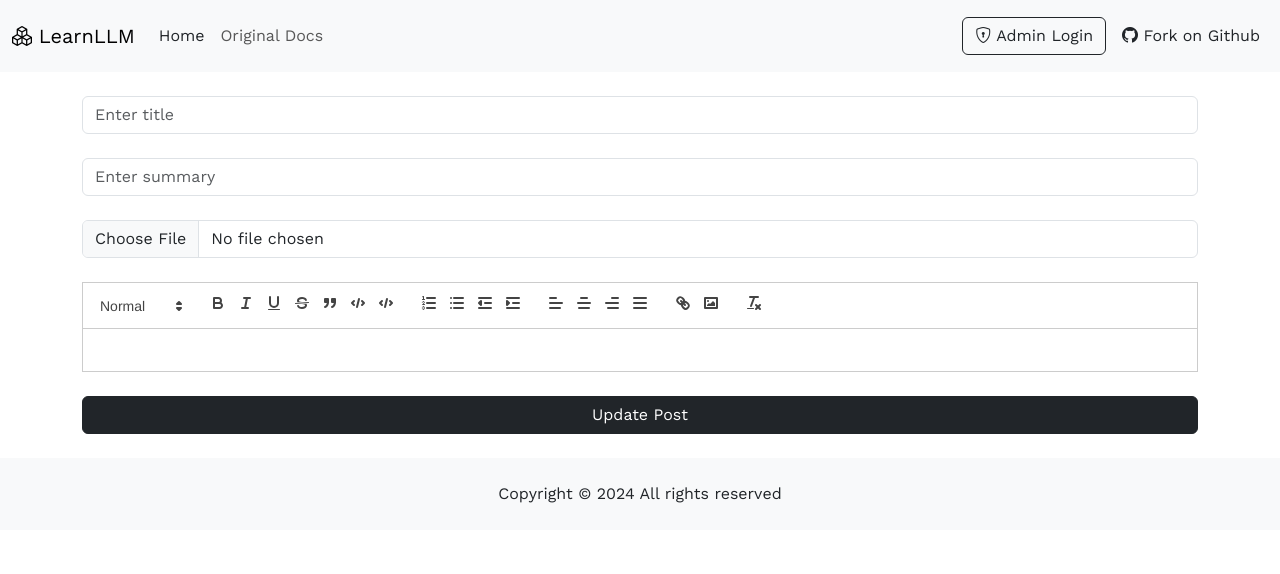
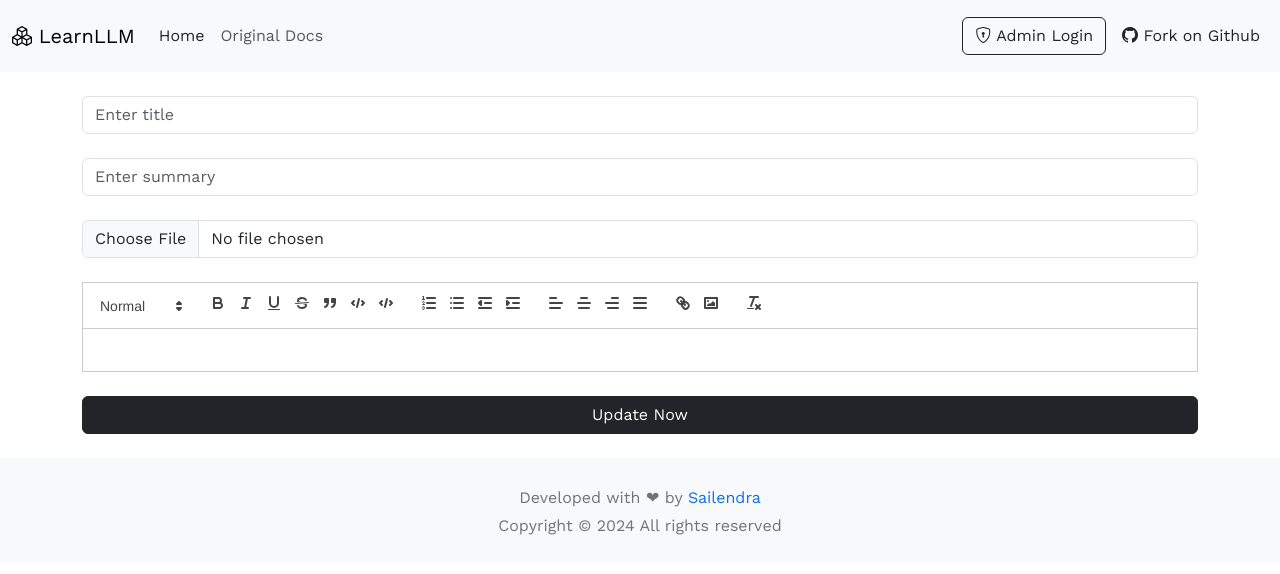
Before and after one commit to sailendrachettri/codebindsblog, a React (Create React App) app: page /edit/1 in a window 1280 px wide. Shown: the top 574 px of the page. Built offline with nearby package versions, Linux system fonts and the light colour scheme; no server answers.

Commit message:
footer added

```diff
--- a/src/App.css
+++ b/src/App.css
@@ -2,7 +2,7 @@
 
 
 :root {
-  --bg-color:  rgb(123, 22, 224);
+  --bg-color:  rgb(127, 59, 194);
   --text-color-light: whitesmoke;
   --text-color-black: black;
   --text-color:  rgba(127, 59, 194);
--- a/src/components/CardDetails.jsx
+++ b/src/components/CardDetails.jsx
@@ -48,7 +48,7 @@ const CardDetails = () => {
 
     // get the information from postInfo
 
-    const { cover, title, content, createdAt, _id } = postInfo;
+    const { cover, title, content, updatedAt, _id } = postInfo;
 
 
     return (
@@ -56,7 +56,7 @@ const CardDetails = () => {
             <img src={`${SERVER_URL}/${cover}`} alt='Cover' className='img-fluid' id='post-cover' />
 
             <div className='my-4'>
-                <span className='text-secondary px-4'>Updated on {dateFormat(createdAt, "dddd mmm d, yyyy")}</span>
+                <span className='text-secondary px-4'>Updated on {dateFormat(updatedAt, "dddd mmm d, yyyy")}</span>
 
                 {
                     userInfo?.id === postInfo.author?._id && (
--- a/src/components/CardEdit.jsx
+++ b/src/components/CardEdit.jsx
@@ -6,13 +6,20 @@ import { SERVER_URL } from '../environment';
 
 const CardEdit = () => {
     const { id } = useParams();
+    const navigate = useNavigate();
 
     // hooks
-    const navigate = useNavigate();
+    const [loading, setLoading] = useState("Update Now");
     const [title, setTitle] = useState("");
     const [summary, setSummary] = useState("");
     const [content, setContent] = useState("");
     const [files, setFiles] = useState("");
+
+    // methods
+    const handleLoading = (e) => {
+        if (title && summary && content)
+            setLoading("Please wait...");
+    }
 
     // fetch the user content
     useEffect(() => {
@@ -52,15 +59,18 @@ const CardEdit = () => {
             if (response.ok) {
                 navigate("/card/" + id);
                 toast.success("Post Edited successfully!");
+                setLoading("Update post");
             }
 
             else {
                 toast.error("You are not an author of this post!");
+                setLoading("Update post");
             }
 
 
         } catch (err) {
             toast.error("Internal server error");
+            setLoading("Update post")
         }
 
     }
@@ -73,7 +83,7 @@ const CardEdit = () => {
                     <input type="summary" className="form-control my-4" name='summary' id="summary" aria-describedby="textHelp" placeholder="Enter summary" value={summary} onChange={ev => setSummary(ev.target.value)} />
                     <input type="file" className="form-control my-4" name='cover' onChange={ev => setFiles(ev.target.files)} />
                     <Editor value={content} onChange={setContent} />
-                    <button className='my-4 w-100 btn btn-dark' >Update Post</button>
+                    <button className='my-4 w-100 btn btn-dark' onClick={handleLoading} >{loading}</button>
                 </div>
             </form>
         </>
--- a/src/components/Footer.jsx
+++ b/src/components/Footer.jsx
@@ -1,6 +1,9 @@
 import { useEffect } from "react";
+import { Link } from "react-router-dom";
 
 export default function Footer() {
+    let githubLink = "https://github.com/sailendrachettri";
+
     useEffect(() => {
         let footerYear = document.getElementById("year");
         let date = new Date();
@@ -12,7 +15,8 @@ export default function Footer() {
     return (
         <footer>
             <div className="bg-body-tertiary text-center py-4">
-                Copyright &copy; <span id="year">0000</span> All rights reserved
+                <div className="my-1 text-secondary">Developed with ❤ by <Link to={githubLink} className="text-decoration-none">Sailendra</Link> </div>
+                <div className="text-secondary">Copyright &copy; <span id="year">0000</span> All rights reserved</div>
             </div>
         </footer>
     );
```
